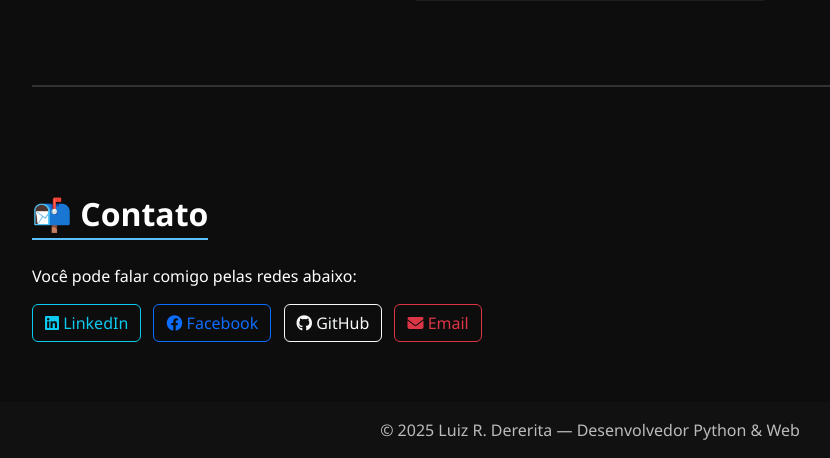
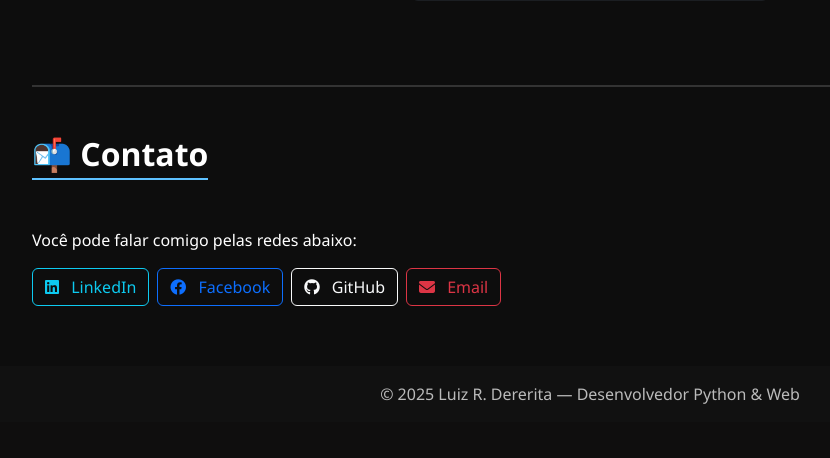
Before and after one commit to LuizRaizen/portfolio-luizdererita-dev, a Flask app: page / in a window 1280 px wide. Shown: the part 5432-5890 px from the top of the page, without its empty margins (50-880 px from the left). After the commit the page ends 5836 px from the top, so only its background shows below. Run offline with Flask 3, Linux system fonts and the light colour scheme.

Commit message:
Teste: ajustes nas seções

```diff
--- a/templates/blogs/index.html
+++ b/templates/blogs/index.html
@@ -147,7 +147,7 @@
 
 {% block content %}
 <!-- Seção de Postagens -->
-<h2 class="section-title mt-4 anchor-offset" id="novidades">Novidades</h2>
+<h2 class="section-title mb-4 anchor-offset" id="novidades">📢 Novidades</h2>
 
 {% for post in posts %}
   <div class="card bg-dark text-white mb-4">
@@ -247,7 +247,7 @@
 <div class="post-separator"></div>
 
 <!-- Ficha Técnica -->
-<h2 class="section-title mt-4 anchor-offset" id="ficha-tecnica">🔧 Ficha Técnica</h2>
+<h2 class="section-title mb-4 anchor-offset" id="ficha-tecnica">🔧 Ficha Técnica</h2>
 <ul>
   {% if ficha_tecnica.linguagem %}
     <li><strong>Linguagem principal:</strong> {{ ficha_tecnica.linguagem }}</li>
@@ -310,7 +310,7 @@
   {% if metas %}
     <div class="post-separator"></div>
 
-    <h2 class="section-title mt-4 anchor-offset" id="roadmap">📌 Roadmap do Projeto</h2>
+    <h2 class="section-title mb-4 anchor-offset" id="roadmap">📌 Roadmap do Projeto</h2>
 
     {% if alerta %}
       <p class="text-warning mt-3">
--- a/templates/index.html
+++ b/templates/index.html
@@ -525,17 +525,26 @@
     <div class="post-separator"></div>
   </section>
 
-  <!-- Contato -->
-  <section class="container my-5" id="contato">
-    <h2 class="section-title">📬 Contato</h2>
-    <p class="mt-3">Você pode falar comigo pelas redes abaixo:</p>
-    <ul class="list-inline">
-      <li class="list-inline-item"><a href="https://www.linkedin.com/in/luizdererita-ads" class="btn btn-outline-info" target="_blank"><i class="fab fa-linkedin"></i> LinkedIn</a></li>
-      <li class="list-inline-item"><a href="https://www.facebook.com/luiz.r.dererita" class="btn btn-outline-primary" target="_blank"><i class="fab fa-facebook"></i> Facebook</a></li>
-      <li class="list-inline-item"><a href="https://github.com/LuizRaizen" class="btn btn-outline-light" target="_blank"><i class="fab fa-github"></i> GitHub</a></li>
-      <li class="list-inline-item"><a href="mailto:luizrdererita@email.com" class="btn btn-outline-danger"><i class="fas fa-envelope"></i> Email</a></li>
-    </ul>
-  </section>
+  <!-- Seção de Contato -->
+  <div class="container mb-4">
+    <h2 class="section-title mb-5" id="contato">📬 Contato</h2>
+    <p class="text-white">Você pode falar comigo pelas redes abaixo:</p>
+
+    <div class="d-flex flex-column flex-md-row flex-wrap gap-2 justify-content-md-start">
+      <a href="https://www.linkedin.com/in/luiz-r-dererita-801132135/" class="btn btn-outline-info btn-contact">
+        <i class="fab fa-linkedin me-2"></i> LinkedIn
+      </a>
+      <a href="https://www.facebook.com/luiz.r.dererita" class="btn btn-outline-primary btn-contact">
+        <i class="fab fa-facebook me-2"></i> Facebook
+      </a>
+      <a href="https://github.com/LuizRaizen?tab=repositories" class="btn btn-outline-light btn-contact">
+        <i class="fab fa-github me-2"></i> GitHub
+      </a>
+      <a href="luizrdererita@gmail.com" class="btn btn-outline-danger btn-contact">
+        <i class="fas fa-envelope me-2"></i> Email
+      </a>
+    </div>
+  </div>
 
   <!-- Rodapé -->
   <footer class="text-center py-3">
```
